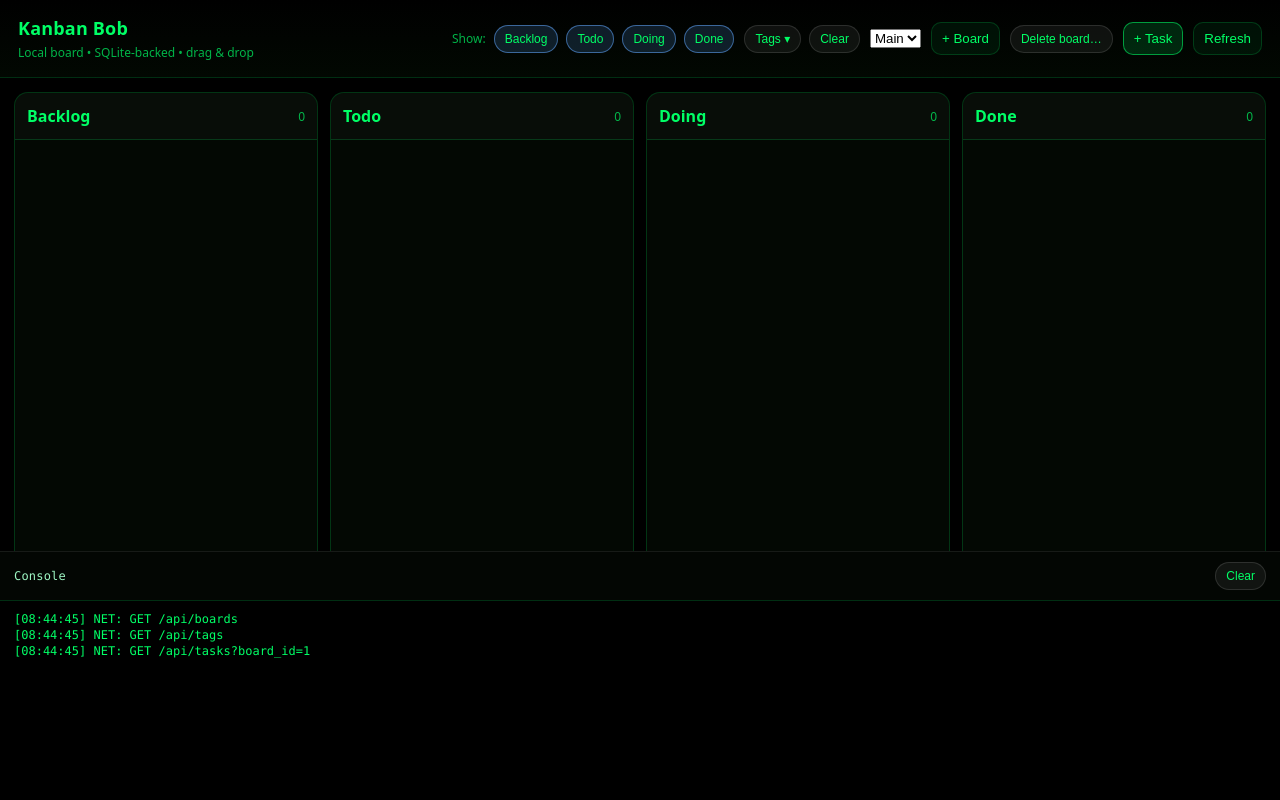
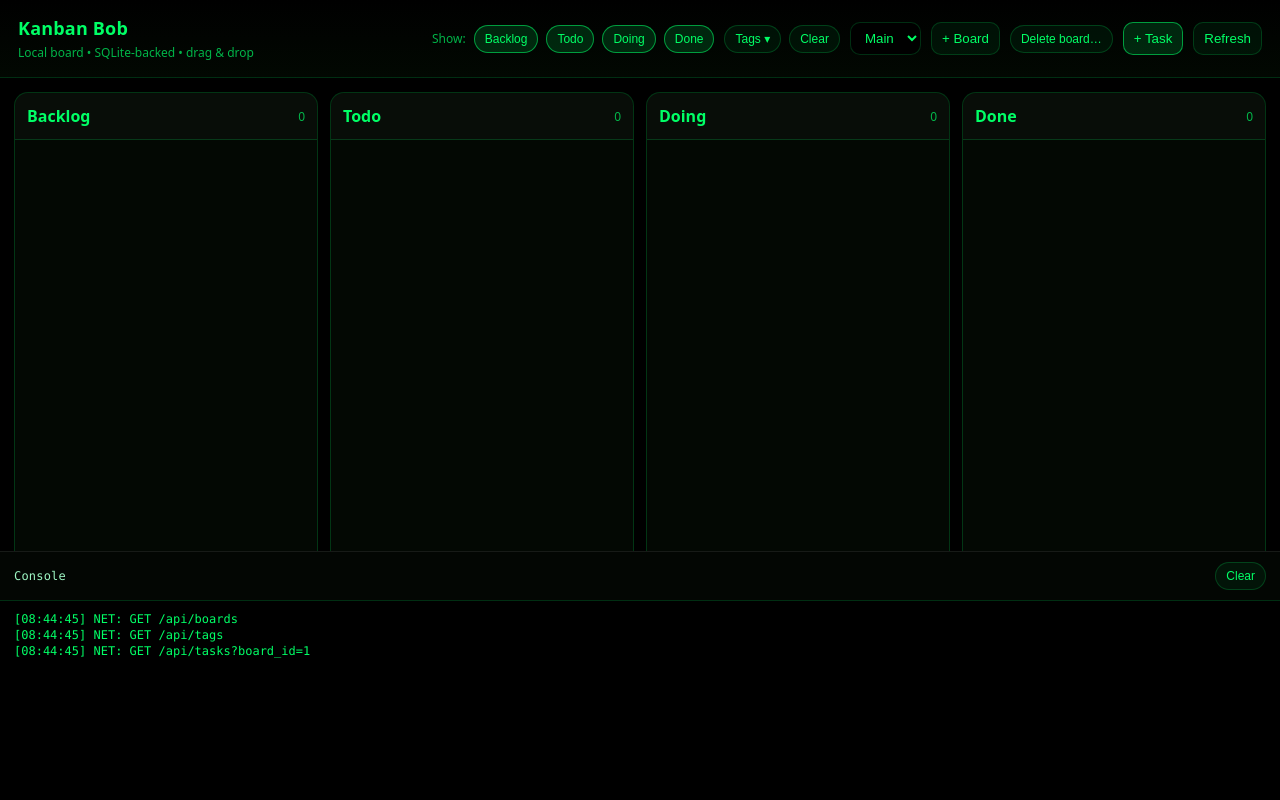
Before and after one commit to Schwarz-XU/simple-kanban, a Flask app: page / in a window 1280 px wide. Run offline with Flask 3, Linux system fonts and the light colour scheme; data comes from the database, SQL or seed files in the repository; data that the repository does not hold is empty.

Commit message:
Make columns scrollable; full green text; geek-styled select

```diff
--- /dev/null
+++ b/static/scrollbars.css
@@ -0,0 +1,16 @@
+/* Shared scrollbar styling for terminal theme (WebKit/Blink + Firefox)
+   Apply by adding the class .scroll-terminal to any scrollable element.
+*/
+.scroll-terminal::-webkit-scrollbar { width: 10px; height: 10px; }
+.scroll-terminal::-webkit-scrollbar-track { background: #000; }
+.scroll-terminal::-webkit-scrollbar-thumb {
+  background: rgba(0, 255, 102, 0.25);
+  border: 1px solid rgba(0, 255, 102, 0.35);
+  border-radius: 10px;
+}
+.scroll-terminal::-webkit-scrollbar-thumb:hover { background: rgba(0, 255, 102, 0.35); }
+
+.scroll-terminal {
+  scrollbar-color: rgba(0, 255, 102, 0.35) #000;
+  scrollbar-width: thin;
+}
--- a/static/styles.css
+++ b/static/styles.css
@@ -54,18 +54,18 @@ h1 {
 .filter-label { color: var(--muted); font-size: 12px; }
 
 .chip {
-  border: 1px solid rgba(255,255,255,.12);
-  background: rgba(255,255,255,.06);
+  border: 1px solid rgba(0,255,102,.20);
+  background: rgba(0,255,102,.06);
   color: var(--text);
   padding: 6px 10px;
   border-radius: 999px;
   cursor: pointer;
   font-size: 12px;
 }
-.chip:hover { filter: brightness(1.06); }
+.chip:hover { filter: brightness(1.10); }
 .chip.active {
-  border-color: rgba(96,165,250,.55);
-  background: rgba(96,165,250,.16);
+  border-color: rgba(0,255,102,.55);
+  background: rgba(0,255,102,.14);
 }
 
 .dropdown {
@@ -134,6 +135,7 @@ button:hover { filter: brightness(1.10); }
   gap: 10px;
   flex: 1;
   min-height: 240px;
+  overflow: auto; /* each column scrolls */
 }
 
 .task {
@@ -205,10 +207,19 @@ button.link {
   background: transparent;
   border: none;
   padding: 0;
-  color: var(--accent);
+  color: var(--text);
   font-size: 12px;
 }
 button.link.danger { color: var(--danger); }
+
+select {
+  border: 1px solid var(--border);
+  background: #000;
+  color: var(--text);
+  padding: 7px 10px;
+  border-radius: 10px;
+}
+select:focus { outline: none; box-shadow: 0 0 0 2px rgba(0,255,102,.18); }
 
 .toast {
   position: fixed;
--- a/templates/index.html
+++ b/templates/index.html
@@ -5,6 +5,7 @@
     <meta name="viewport" content="width=device-width, initial-scale=1" />
     <title>Kanban Bob</title>
     <link rel="stylesheet" href="/static/styles.css" />
+    <link rel="stylesheet" href="/static/scrollbars.css" />
   </head>
   <body>
     <header class="topbar">
@@ -46,7 +47,7 @@
           <div class="column-title">{{ c|capitalize }}</div>
           <div class="column-count" id="count-{{ c }}">0</div>
         </div>
-        <div class="dropzone" data-status="{{ c }}"></div>
+        <div class="dropzone scroll-terminal" data-status="{{ c }}"></div>
       </section>
       {% endfor %}
     </main>
@@ -74,7 +75,7 @@
           <button id="btnConsoleClear" class="chip" type="button">Clear</button>
         </div>
       </div>
-      <pre id="activityLog" class="activity-log"></pre>
+      <pre id="activityLog" class="activity-log scroll-terminal"></pre>
     </section>
 
     <script src="/static/app.js"></script>
```
Also changed, not shown: other parts of static/styles.css (+6 -27 lines).
